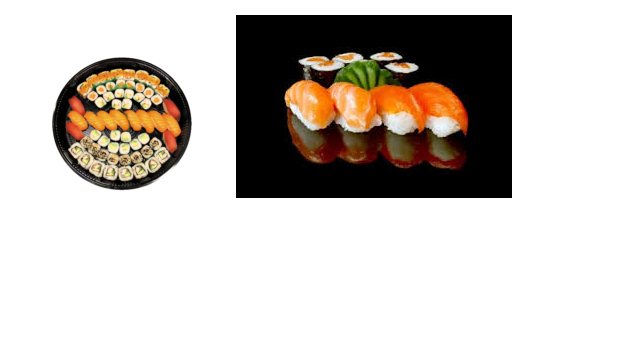
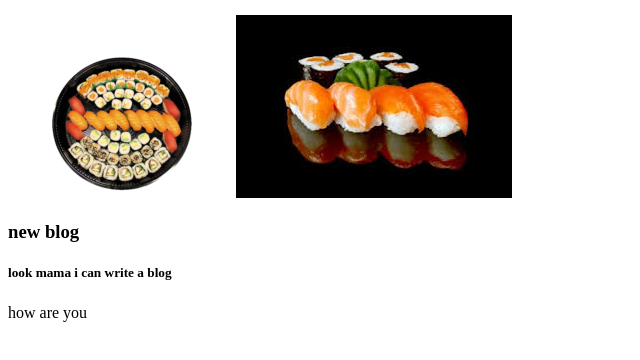
Before and after one commit to bappay786/myfirst, a plain HTML site: page index.html in a window 1280 px wide. Shown: the part 222-582 px from the top of the page, without its empty margins (0-640 px from the left). Drawn offline with Linux system fonts and the light colour scheme.

Commit message:
new blog

```diff
--- a/index.html
+++ b/index.html
@@ -13,5 +13,11 @@
     <h3>hellow woeld</h3>
     <img src="gogo.png" alt="">
     <img src="im1.jpg" alt="">
+    <div>
+        <h3>new blog</h3>
+        <h5>look mama i can write a blog</h5>
+        <p>how are you</p>
+
+    </div>
 </body>
 </html>
```
